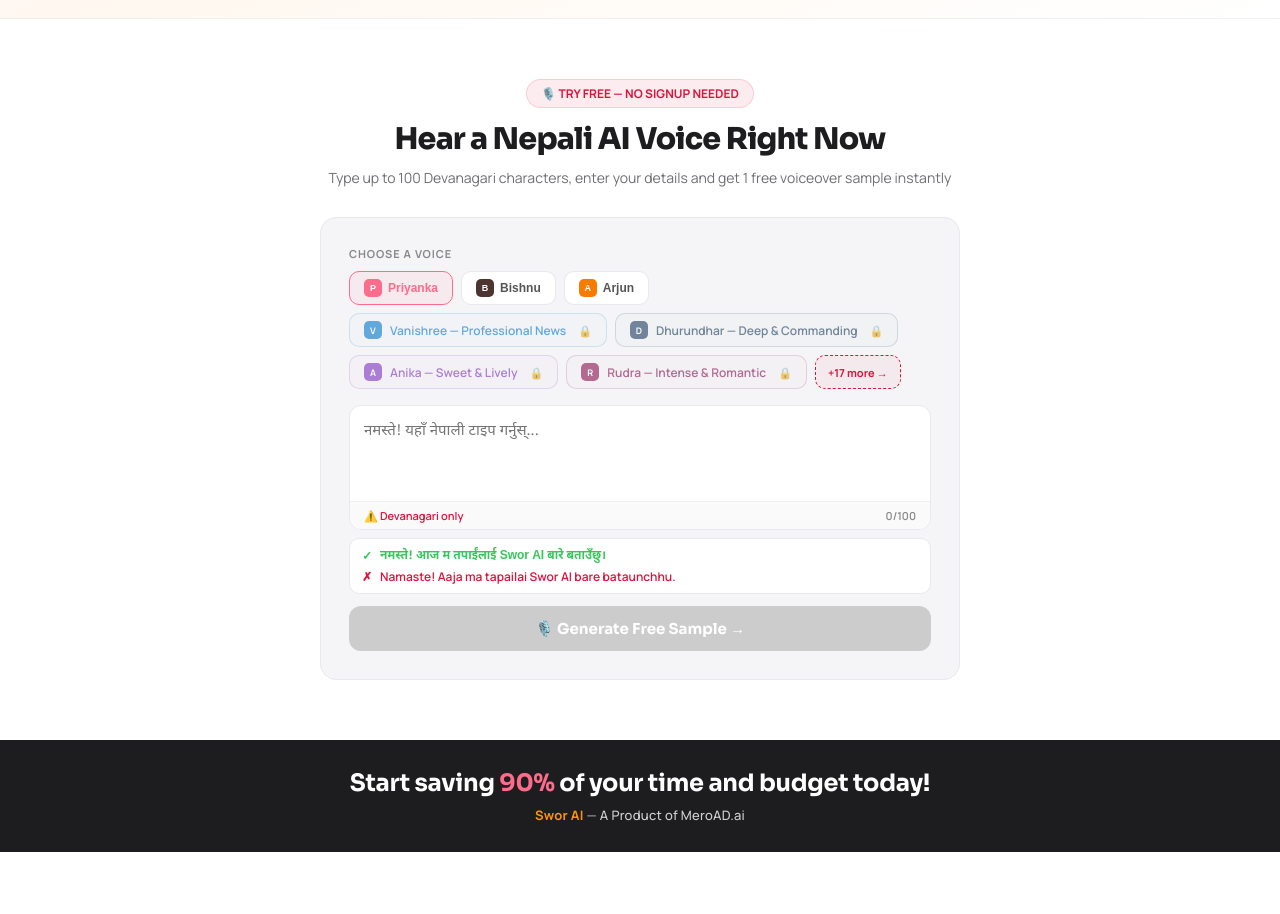
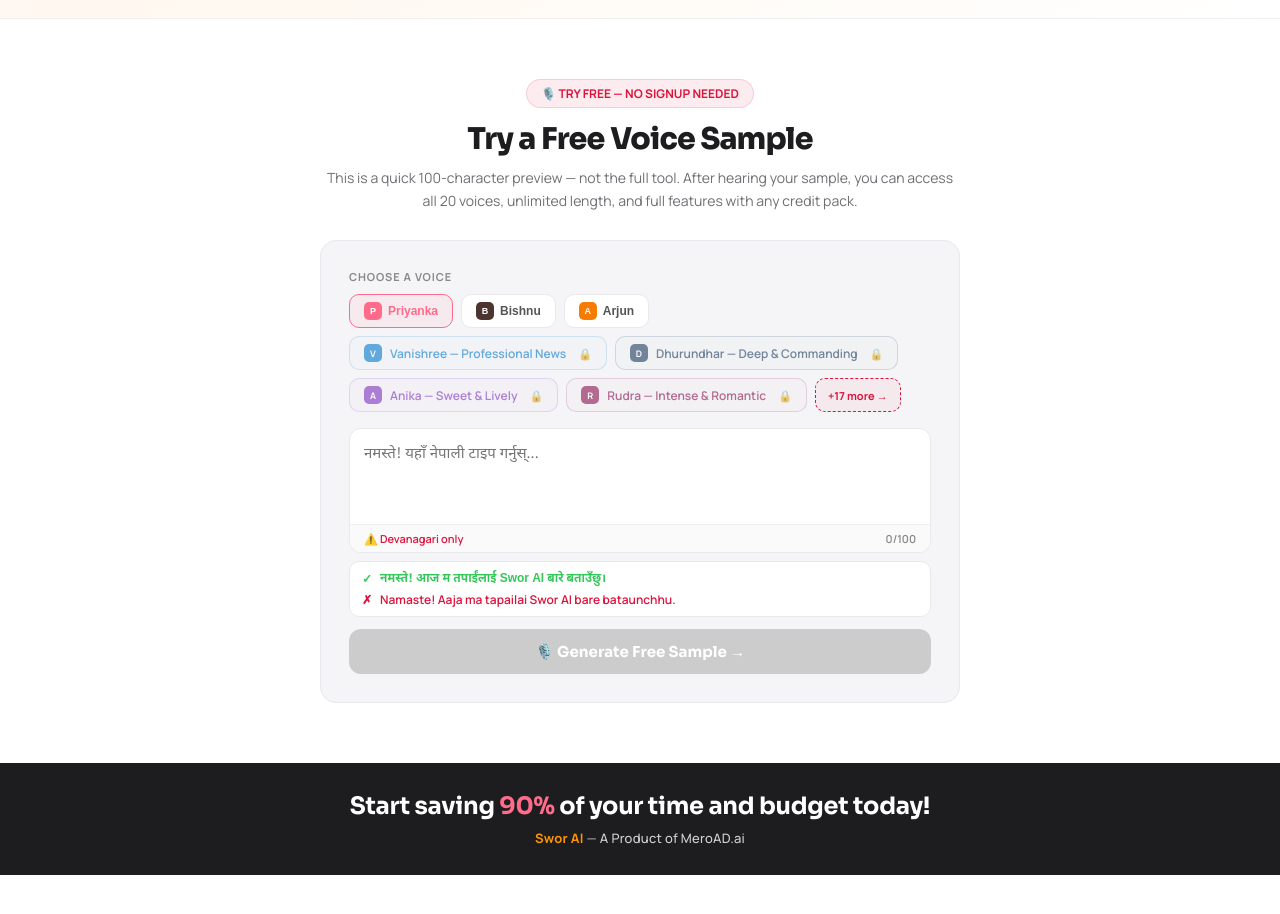
Before and after one commit to avashshrestha89/nepali-ai-tools, a Next.js app: page / in a window 1280 px wide. Shown: the part 920-1834 px from the top of the page. Built offline with nearby package versions, Linux system fonts and the light colour scheme.

Commit message:
Update index.js

```diff
--- a/pages/index.js
+++ b/pages/index.js
@@ -547,12 +547,14 @@
             <div style={{display:'inline-flex',alignItems:'center',gap:6,background:'rgba(220,20,60,.08)',border:'1px solid rgba(220,20,60,.15)',borderRadius:20,padding:'5px 14px',fontSize:12,fontWeight:700,color:'#DC143C',marginBottom:12}}>
               🎙️ TRY FREE — NO SIGNUP NEEDED
             </div>
-            <h2 style={{fontFamily:'Sora,sans-serif',fontSize:isMobile?'20px':'clamp(20px,3vw,30px)',fontWeight:800,letterSpacing:'-0.8px',marginBottom:8}}>
-              Hear a Nepali AI Voice Right Now
-            </h2>
-            <p style={{fontSize:14,color:'#6e6e73',lineHeight:1.65}}>
-              Type up to 100 Devanagari characters, enter your details and get 1 free voiceover sample instantly
-            </p>
+         <h2 style={{fontFamily:'Sora,sans-serif',fontSize:isMobile?'20px':'clamp(20px,3vw,30px)',fontWeight:800,letterSpacing:'-0.8px',marginBottom:8}}>
+  Try a Free Voice Sample
+</h2>
+<p style={{fontSize:14,color:'#6e6e73',lineHeight:1.65}}>
+  This is a quick 100-character preview — not the full tool.
+  After hearing your sample, you can access all 20 voices,
+  unlimited length, and full features with any credit pack.
+</p>
           </div>
           <HomepageDemoBox isMobile={isMobile} />
         </div>
```
